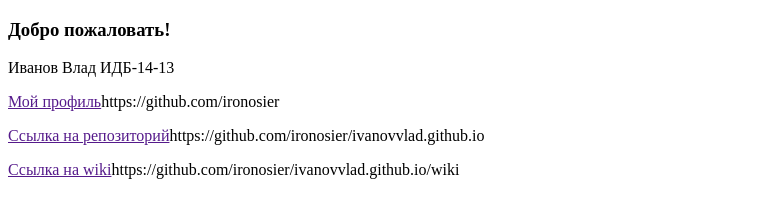
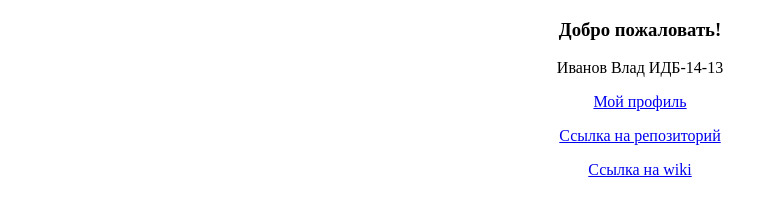
Before and after one commit to ironosier/ivanovvlad.github.io, a plain HTML site: page index.html in a window 1280 px wide. Shown: the whole page, without its empty margins (0-778 px from the left). Drawn offline with Linux system fonts and the light colour scheme.

Commit message:
Update index.html

```diff
--- a/index.html
+++ b/index.html
@@ -1,14 +1,15 @@
 <!DOCTYPE html>
 <html>
-
+ <center>
  <head>
    <title>Проектирование информационных систем</title>
  </head>
  <body>
   <h3>Добро пожаловать!</h3>
    </h4>Иванов Влад ИДБ-14-13</h4>
-   <p><a href="">Мой профиль</a>https://github.com/ironosier</p>
-   <p><a href="">Ссылка на репозиторий</a>https://github.com/ironosier/ivanovvlad.github.io</p>
-   <p><a href="">Ссылка на wiki</a>https://github.com/ironosier/ivanovvlad.github.io/wiki</p>
+   <p><a href="https://github.com/ironosier">Мой профиль</a></p>
+   <p><a href="https://github.com/ironosier/ivanovvlad.github.io">Ссылка на репозиторий</a></p>
+   <p><a href="https://github.com/ironosier/ivanovvlad.github.io/wiki">Ссылка на wiki</a></p>
  </body>
+</center>
 </html>
```
